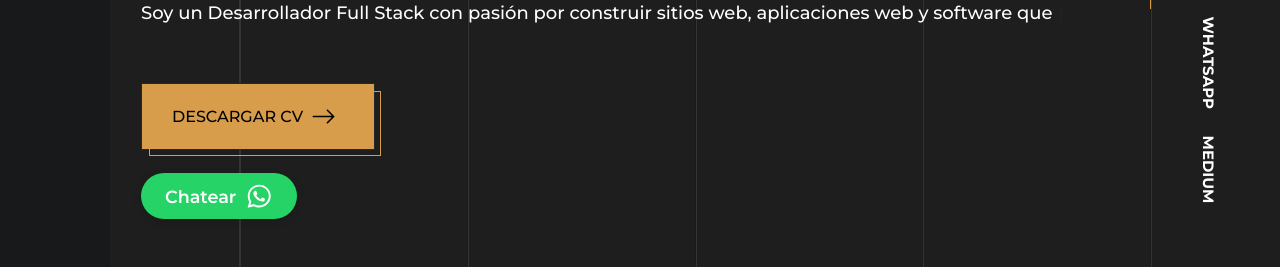
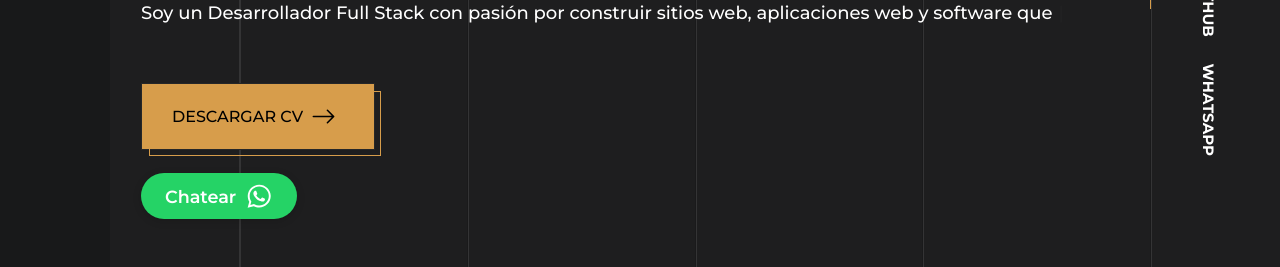
Before and after one commit to lucianock/MyWebsite, a Next.js app: page / in a window 1280 px wide. Shown: the part 920-1187 px from the top of the page. Built offline with nearby package versions, Linux system fonts and the light colour scheme.

Commit message:
Remove Medium social link from site data
Deleted references to Medium from social media lists, site settings, and translations in both English and Spanish. This streamlines the social links and removes the Medium icon and label from the UI.

```diff
--- a/src/staticData/home/home.js
+++ b/src/staticData/home/home.js
@@ -86,7 +86,7 @@ export const socialMediaLists = [
   {
     id: 1,
     title: "social.linkedin",
-    url: "https://www.linkedin.com/in/lucianock/",
+    url: "https://www.linkedin.com/in/lucianocamposkriegl/",
   },
   {
     id: 2,
@@ -97,11 +97,6 @@ export const socialMediaLists = [
     id: 3,
     title: "social.whatsapp",
     url: "https://wa.me/543416589951?text=Hola%20Luciano%2C%20vi%20tu%20perfil%20y%20estoy%20interesado%20en%20hablar%20contigo.",
-  },
-  {
-    id: 4,
-    title: "social.medium",
-    url: "https://medium.com/@lucianocampos.k",
   },
 ];
 
--- a/src/staticData/siteSettings.js
+++ b/src/staticData/siteSettings.js
@@ -15,7 +15,6 @@ import {
   FaTwitter,
   FaGithub,
   FaWhatsapp,
-  FaMedium,
 } from "react-icons/fa";
 
 export const siteSettings = {
@@ -125,12 +124,6 @@ export const siteSettings = {
       url: "https://wa.me/543416589951",
       tooltip: "Chat with me on WhatsApp",
     },
-    {
-      id: 4,
-      Icon: <FaMedium />,
-      url: "https://medium.com/@lucianocampos.k",
-      tooltip: "Read my articles on Medium",
-    },
   ],
   themeData: {
     mode: "light",
--- a/src/staticData/translations/en.js
+++ b/src/staticData/translations/en.js
@@ -118,7 +118,6 @@ export const en = {
     linkedin: "LINKEDIN",
     github: "GITHUB",
     whatsapp: "WHATSAPP",
-    medium: "MEDIUM"
   },
 
   // Blog
--- a/src/staticData/translations/es.js
+++ b/src/staticData/translations/es.js
@@ -118,7 +118,6 @@ export const es = {
     linkedin: "LINKEDIN",
     github: "GITHUB",
     whatsapp: "WHATSAPP",
-    medium: "MEDIUM"
   },
 
   // Blog
```
